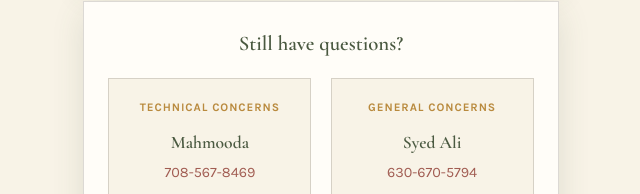
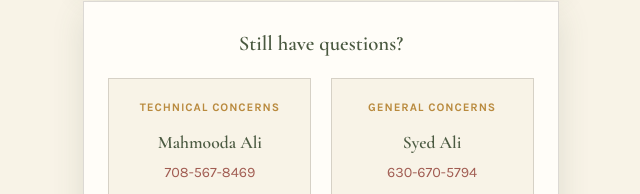
Before and after one commit to Mahmooda179/ahmed-and-mahmooda-wedding, a plain HTML site: page faq.html in a window 1280 px wide. Shown: the part 1603-1797 px from the top of the page, 319-959 px from the left. Drawn offline with nearby package versions, Linux system fonts and the light colour scheme.

Commit message:
Fixed name

```diff
--- a/faq.html
+++ b/faq.html
@@ -80,7 +80,7 @@
       <div class="contact-block">
         <div class="contact-label">Technical concerns</div>
         <div class="contact-person">
-          <div class="contact-name">Mahmooda</div>
+          <div class="contact-name">Mahmooda Ali</div>
           <a class="contact-phone" href="tel:+17085678469">708-567-8469</a>
         </div>
       </div>
```
